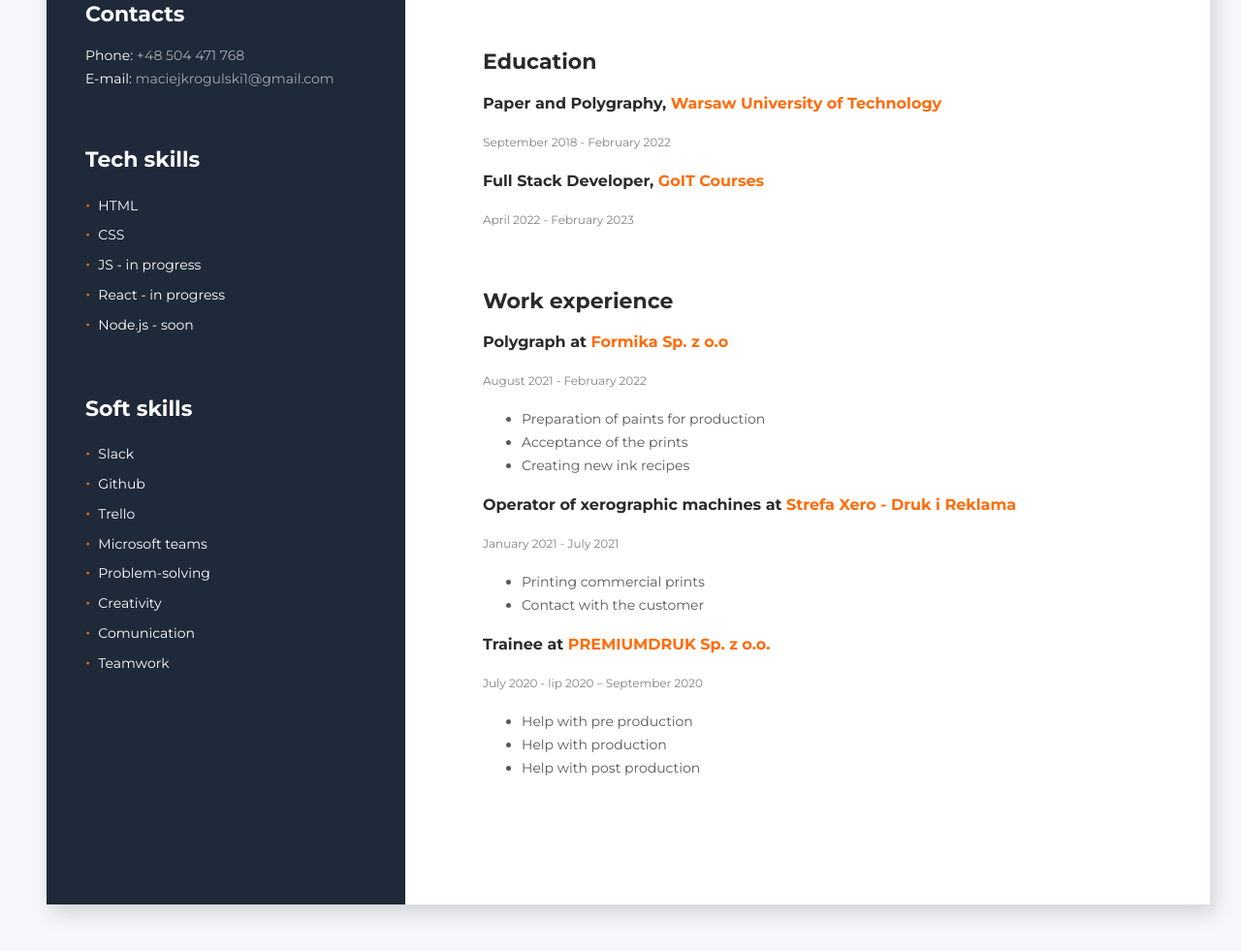
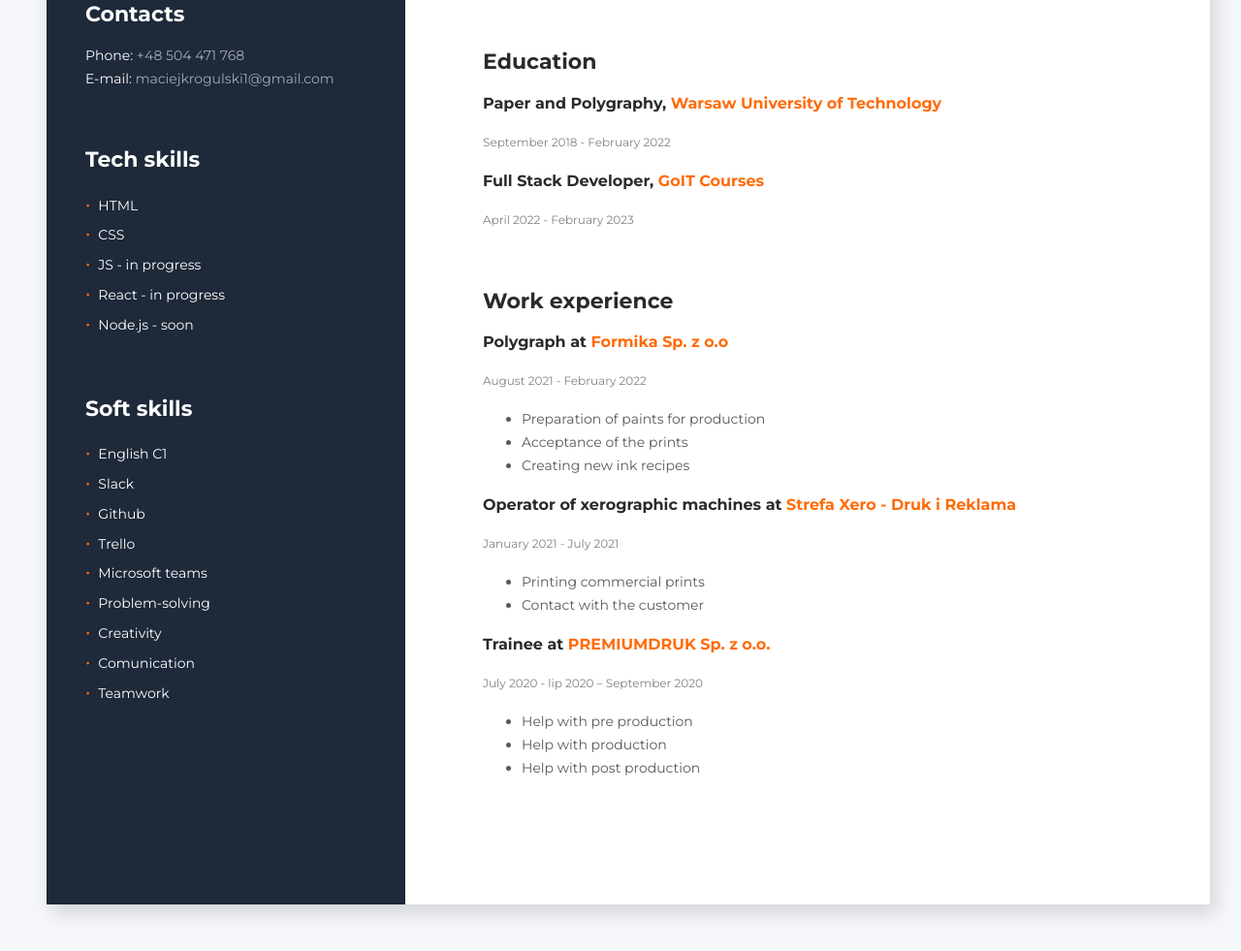
Before and after one commit to krogulex/CV-Maciej-Krogulski, a plain HTML site: page index.html in a window 1280 px wide. Shown: the part 620-1601 px from the top of the page at 97% size. Drawn offline with Linux system fonts and the light colour scheme.

Commit message:
01.08.2022

```diff
--- a/index.html
+++ b/index.html
@@ -51,6 +51,7 @@
           Soft skills
         </h2>
         <ul class="skills-list">
+          <li class="skills-item">English C1</li>
           <li class="skills-item">Slack</li>
           <li class="skills-item">Github</li>
           <li class="skills-item">Trello</li>
```
